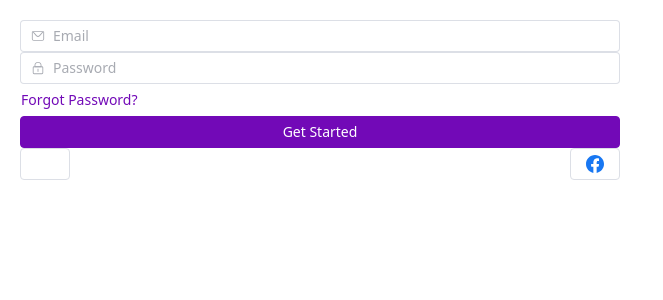
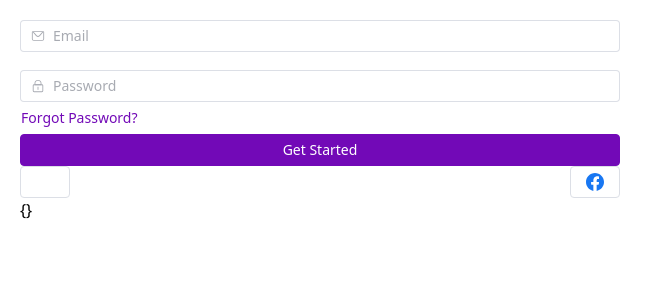
Before and after one commit to hiepnn582/Prowork_Web_Frontend, a Vue app: page / in a window 1280 px wide. Shown: the top 300 px of the page, without its empty margins (0-663 px from the left). Built offline with nearby package versions, Linux system fonts and the light colour scheme; some icons are missing.

Commit message:
feat(register): install vee-validate & yup, create base field

```diff
--- a/package.json
+++ b/package.json
@@ -24,8 +24,10 @@
     "element-plus": "^2.11.8",
     "pinia": "^3.0.3",
     "tailwindcss": "^4.1.17",
+    "vee-validate": "^4.15.1",
     "vue": "^3.5.22",
-    "vue-router": "^4.6.3"
+    "vue-router": "^4.6.3",
+    "yup": "^1.7.1"
   },
   "devDependencies": {
     "@iconify/vue": "^5.0.0",
--- a/src/components/button/base-button.config.ts
+++ b/src/components/button/base-button.config.ts
@@ -7,7 +7,6 @@ type TCustomButtonConfig = {
 };
 
 interface IButtonProps {
-  modelValue?: string | number;
   config?: TButtonConfig;
 }
 
--- /dev/null
+++ b/src/components/field/BaseField.vue
@@ -0,0 +1,55 @@
+<script setup lang="ts">
+//#region Imports
+import { computed, ref } from 'vue';
+import { useField } from 'vee-validate';
+import { ElFormItem } from 'element-plus';
+import { fieldComponentMapper } from '@/constants/index.constants';
+import { type TFormItemConfig, type IFieldProps, DEFAULT_CONFIG } from './base-field.config';
+//#endregion
+
+//#region Props & Emits
+const props = defineProps<IFieldProps>();
+//#endregion
+
+//#region Composables
+
+//#endregion
+
+//#region Reactive state
+const { value, errorMessage } = useField(() => props.fieldName);
+
+const error = ref({
+  error: errorMessage,
+  validateEvent: true,
+});
+
+//#endregion
+
+//#region Computed
+const mergedConfig = computed<TFormItemConfig>(() =>
+  props.config ? { ...DEFAULT_CONFIG, ...error, ...props.config } : { ...DEFAULT_CONFIG, ...error },
+);
+//#endregion
+
+//#region Methods
+
+//#endregion
+
+//#region Lifecycle hooks
+
+//#endregion
+
+//#region Watch/WatchEffect
+
+//#endregion
+
+//#region Expose
+
+//#endregion
+</script>
+
+<template>
+  <el-form-item v-bind="mergedConfig">
+    <component :is="fieldComponentMapper[fieldType]" v-model="value" v-bind="fieldConfig" />
+  </el-form-item>
+</template>
--- /dev/null
+++ b/src/components/field/base-field.config.ts
@@ -0,0 +1,19 @@
+import type { FormItemProps } from 'element-plus';
+import { EFieldType } from '@/constants/index.constants';
+import type { TInputConfig } from '../input/base-input.config';
+import type { TButtonConfig } from '../button/base-button.config';
+
+type TFormItemConfig = Partial<FormItemProps>;
+
+type TFieldConfig = TInputConfig | TButtonConfig;
+
+interface IFieldProps {
+  config?: TFormItemConfig;
+  fieldConfig: TFieldConfig;
+  fieldType: EFieldType;
+  fieldName: string;
+}
+
+const DEFAULT_CONFIG: TFormItemConfig = {};
+
+export { type TFormItemConfig, type IFieldProps, DEFAULT_CONFIG };
--- a/src/components/index.components.ts
+++ b/src/components/index.components.ts
@@ -1,4 +1,7 @@
-import BaseInput from './input/BaseInput.vue';
-import BaseButton from './button/BaseButton.vue';
+import { defineAsyncComponent } from 'vue';
 
-export { BaseInput, BaseButton };
+const BaseField = defineAsyncComponent(() => import('./field/BaseField.vue'));
+const BaseInput = defineAsyncComponent(() => import('./input/BaseInput.vue'));
+const BaseButton = defineAsyncComponent(() => import('./button/BaseButton.vue'));
+
+export { BaseField, BaseInput, BaseButton };
--- a/src/components/input/BaseInput.vue
+++ b/src/components/input/BaseInput.vue
@@ -7,8 +7,6 @@ import { type TInputConfig, type IInputProps, DEFAULT_CONFIG } from './base-inpu
 
 //#region Props & Emits
 const props = defineProps<IInputProps>();
-
-const value = defineModel<string | number>('value');
 //#endregion
 
 //#region Composables
@@ -46,5 +44,5 @@ const mergedConfig = computed<TInputConfig>(() => {
 </script>
 
 <template>
-  <el-input v-model="value" v-bind="mergedConfig" />
+  <el-input v-bind="mergedConfig" />
 </template>
--- a/src/components/input/base-input.config.ts
+++ b/src/components/input/base-input.config.ts
@@ -8,7 +8,6 @@ type TCustomInputConfig = {
 };
 
 interface IInputProps {
-  modelValue?: string | number;
   config?: TInputConfig;
 }
 
--- /dev/null
+++ b/src/constants/field.constants.ts
@@ -0,0 +1,18 @@
+import type { Component } from 'vue';
+import { BaseButton, BaseInput } from '@/components/index.components';
+
+enum EFieldType {
+  Input = 'Input',
+  Button = 'Button',
+}
+
+interface IFieldComponentMapper {
+  [key: string]: Component;
+}
+
+const fieldComponentMapper: IFieldComponentMapper = {
+  [EFieldType.Input]: BaseInput,
+  [EFieldType.Button]: BaseButton,
+};
+
+export { EFieldType, fieldComponentMapper };
--- a/src/constants/index.constants.ts
+++ b/src/constants/index.constants.ts
@@ -1 +1,2 @@
 export { PLACEHOLDER } from './text.constants';
+export { EFieldType, fieldComponentMapper } from './field.constants';
--- a/src/features/register/views/RegisterPage.vue
+++ b/src/features/register/views/RegisterPage.vue
@@ -1,12 +1,20 @@
 <script setup lang="ts">
 import { ref } from 'vue';
+import * as yup from 'yup';
+import { useForm } from 'vee-validate';
 import { Lock, Message } from '@element-plus/icons-vue';
 import { Icon } from '@iconify/vue';
-import { BaseButton, BaseInput } from '@/components/index.components';
+import { EFieldType } from '@/constants/index.constants';
+import { BaseField, BaseButton, BaseInput } from '@/components/index.components';
 import type { TInputConfig } from '@/components/input/base-input.config';
 import type { TButtonConfig } from '@/components/button/base-button.config';
 
-const accountValue = ref<string>('');
+const { values } = useForm({
+  validationSchema: yup.object({
+    account: yup.string().trim().required('123'),
+  }),
+});
+
 const passwordValue = ref<string>('');
 
 const inputAccountConfig: TInputConfig = {
@@ -36,7 +44,11 @@ const btnFacebookConfig: TButtonConfig = {
 
 <template>
   <div class="p-[20px] w-1/2">
-    <BaseInput v-model:value="accountValue" :config="inputAccountConfig" />
+    <BaseField
+      field-name="account"
+      :field-type="EFieldType.Input"
+      :field-config="inputAccountConfig"
+    />
     <BaseInput v-model:value="passwordValue" :config="inputPasswordConfig" />
     <BaseButton :config="btnForgotConfig"> Forgot Password? </BaseButton>
     <BaseButton :config="btnSubmitConfig"> Get Started </BaseButton>
@@ -48,5 +60,6 @@ const btnFacebookConfig: TButtonConfig = {
         <Icon icon="logos:facebook" :width="18" :height="18" />
       </BaseButton>
     </div>
+    <p>{{ values }}</p>
   </div>
 </template>
```
Also changed, not shown: 1 other file (tests, documents, lock files or other folders).
